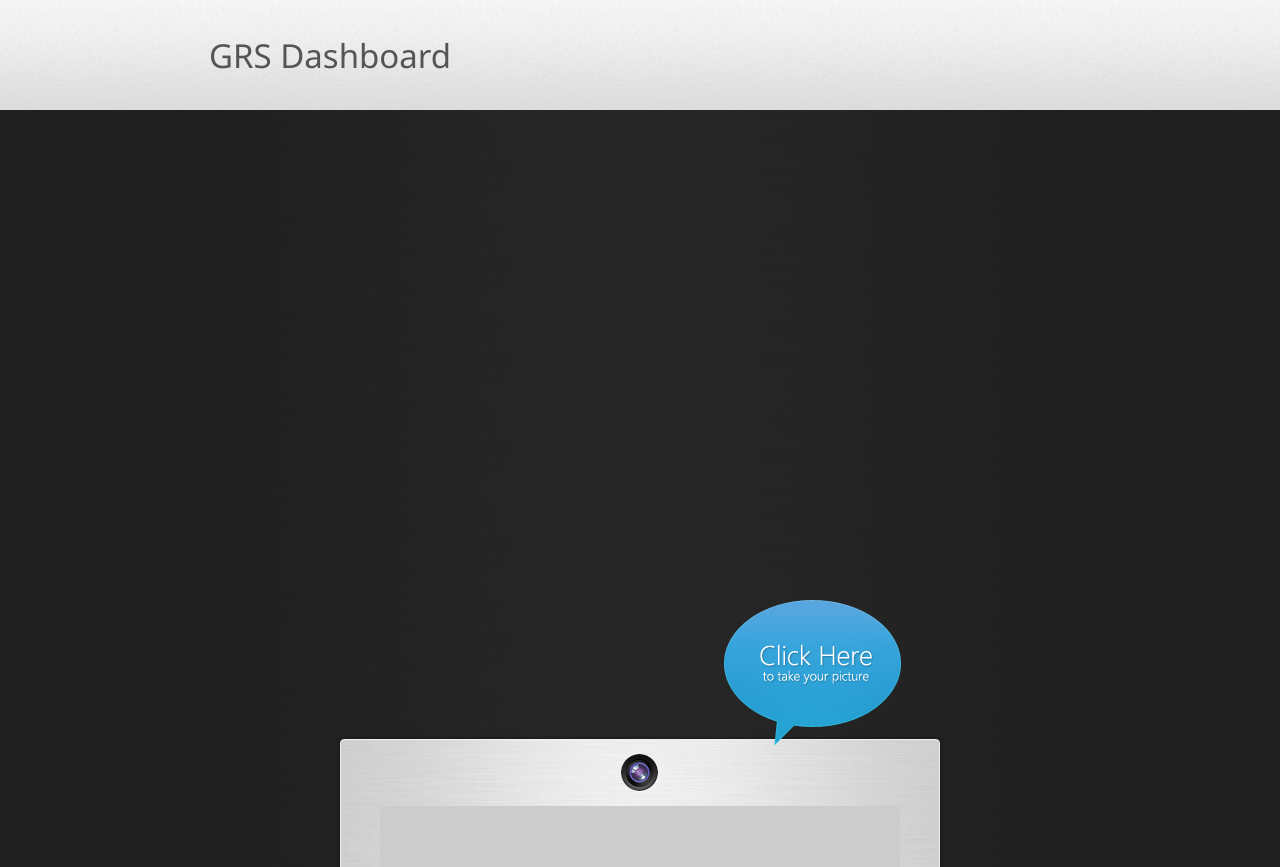
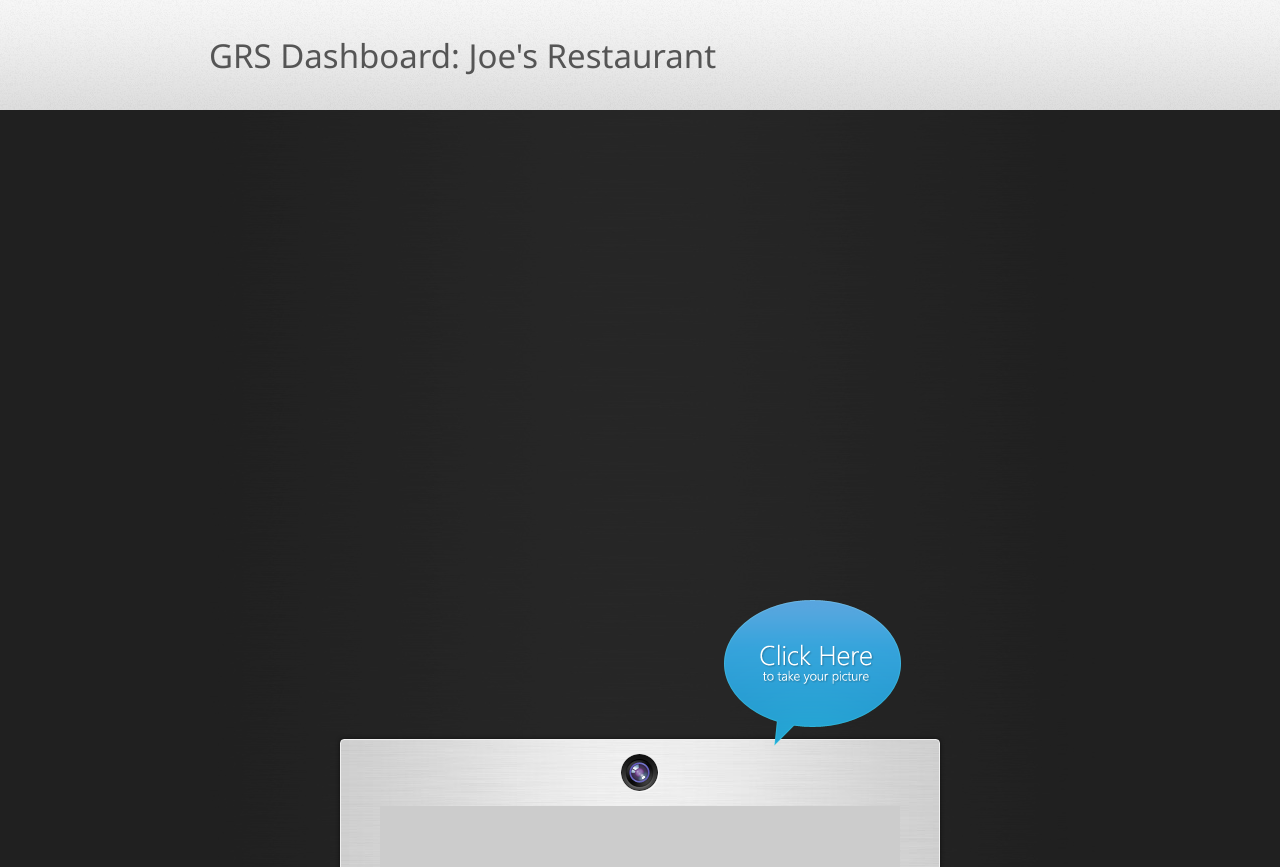
Before and after one commit to denniskwon/fideleat, a plain HTML site: page index.html in a window 1280 px wide. Shown: the top 867 px of the page. Drawn offline with nearby package versions, Linux system fonts and the light colour scheme; no server answers.

Commit message:
add  name

```diff
--- a/index.html
+++ b/index.html
@@ -11,7 +11,7 @@
 <body>
 
 <div id="topBar">
-    <h1 style="background-color: transparent; color: #555;">GRS Dashboard</h1>
+    <h1 style="background-color: transparent; color: #555;">GRS Dashboard: Joe's Restaurant</h1>
 </div>
 
 <div id="photos">
```
